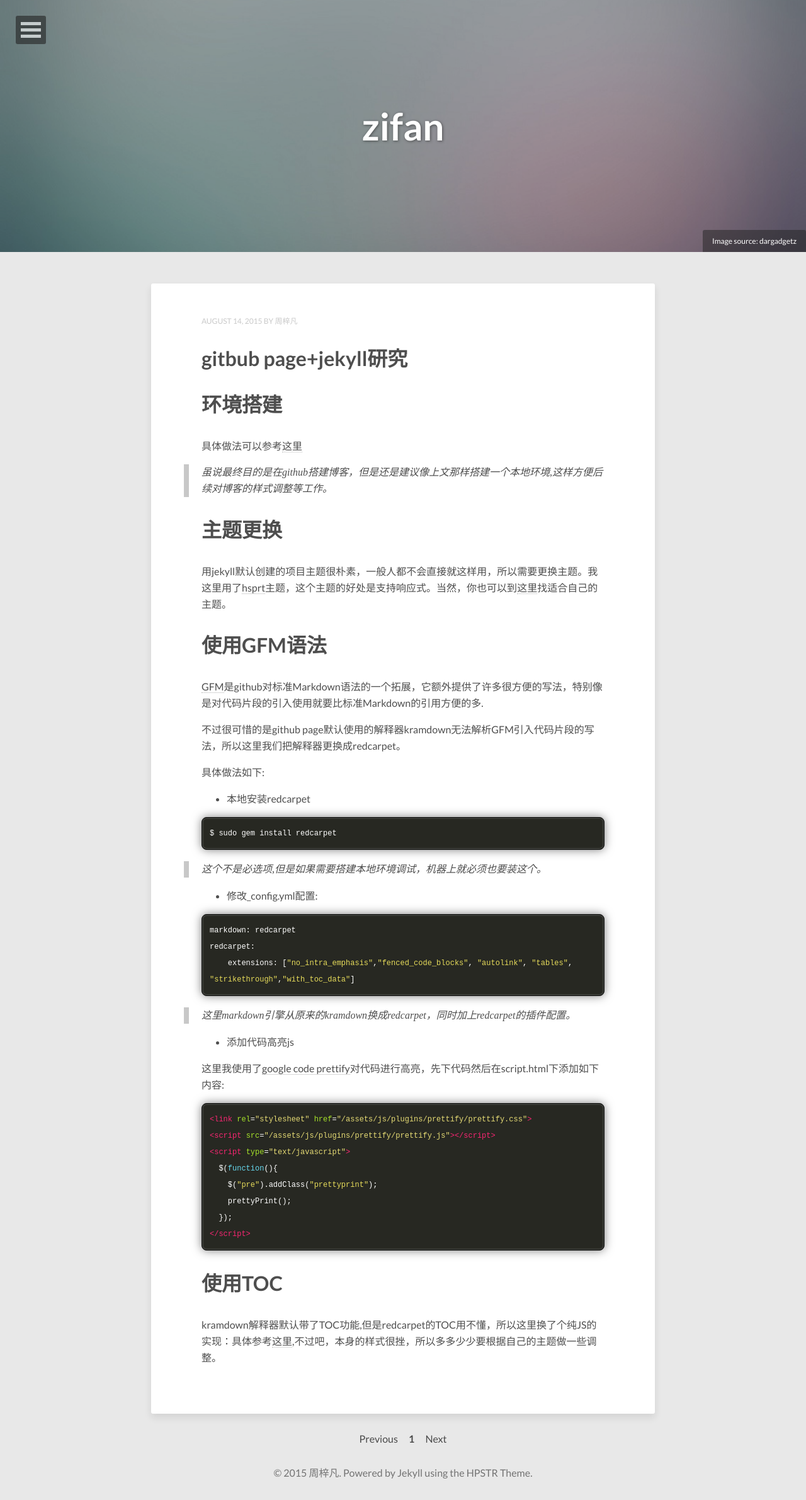
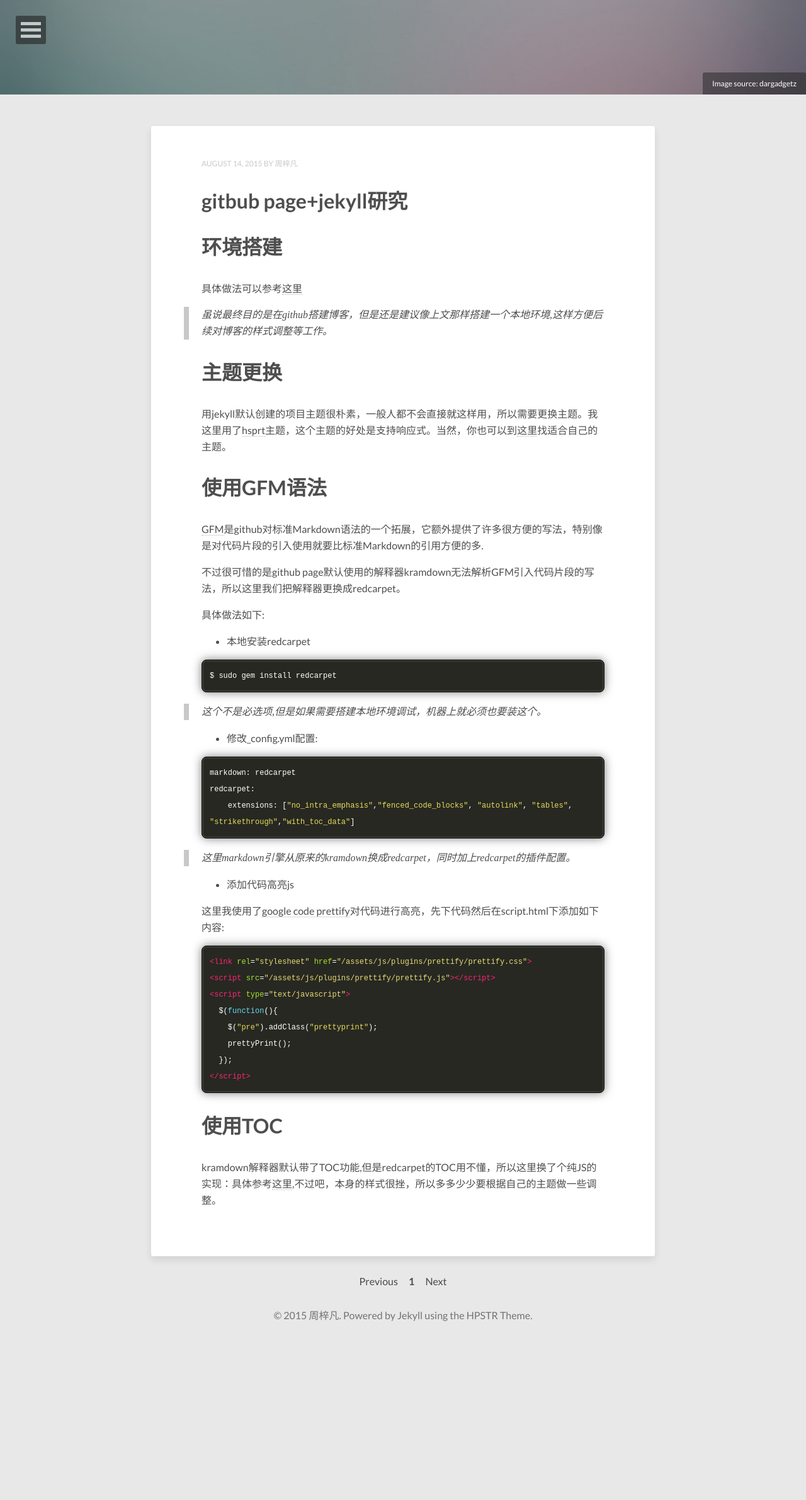
Before and after one commit to vfan140/vfan140.github.io, a Jekyll site: the page built from index.html, in a window 1280 px wide. Shown: the whole page at 63% size. Built offline with Jekyll 4.4.1, drawn with Linux system fonts in a browser that asks for light colours; Markdown is read by kramdown in place of the engine named in the settings; the list of posts is cut into pages by our own code; after the commit the page ends 2131 px from its top, so only the background shows below that.

Commit message:
modify theme

```diff
--- a/_config.yml
+++ b/_config.yml
@@ -1,5 +1,5 @@
 # Site settings
-title: zifan
+title: 梓凡
 email: vfan140@gmail.com
 description: > # this means to ignore newlines until "baseurl:"
 baseurl: "" # the subpath of your site, e.g. /blog/
--- a/_layouts/post-index.html
+++ b/_layouts/post-index.html
@@ -21,8 +21,10 @@
   {% endif %}
   <div class="header-title">
     <div class="header-title-wrap">
+      <!--
       <h1>{{ site.title }}</h1>
       <h2>{{ page.title }}</h2>
+       -->
     </div><!-- /.header-title-wrap -->
   </div><!-- /.header-title -->
 </div><!-- /.entry-header -->
--- a/_sass/_page.scss
+++ b/_sass/_page.scss
@@ -67,7 +67,7 @@ body {
 	display: table;
 	margin-top: 0;
 	width: 100%;
-	height: 400px;
+	height: 150px;
 	overflow: hidden;
 	.header-title-wrap {
 		display: table-cell;
@@ -107,7 +107,7 @@ body {
 	left: -50%;
 	width: 200%;
 	height: 200%;
-	min-height: 400px;
+	min-height: 150px;
 	overflow: hidden;
 	&:after {
 		content: '';
```
